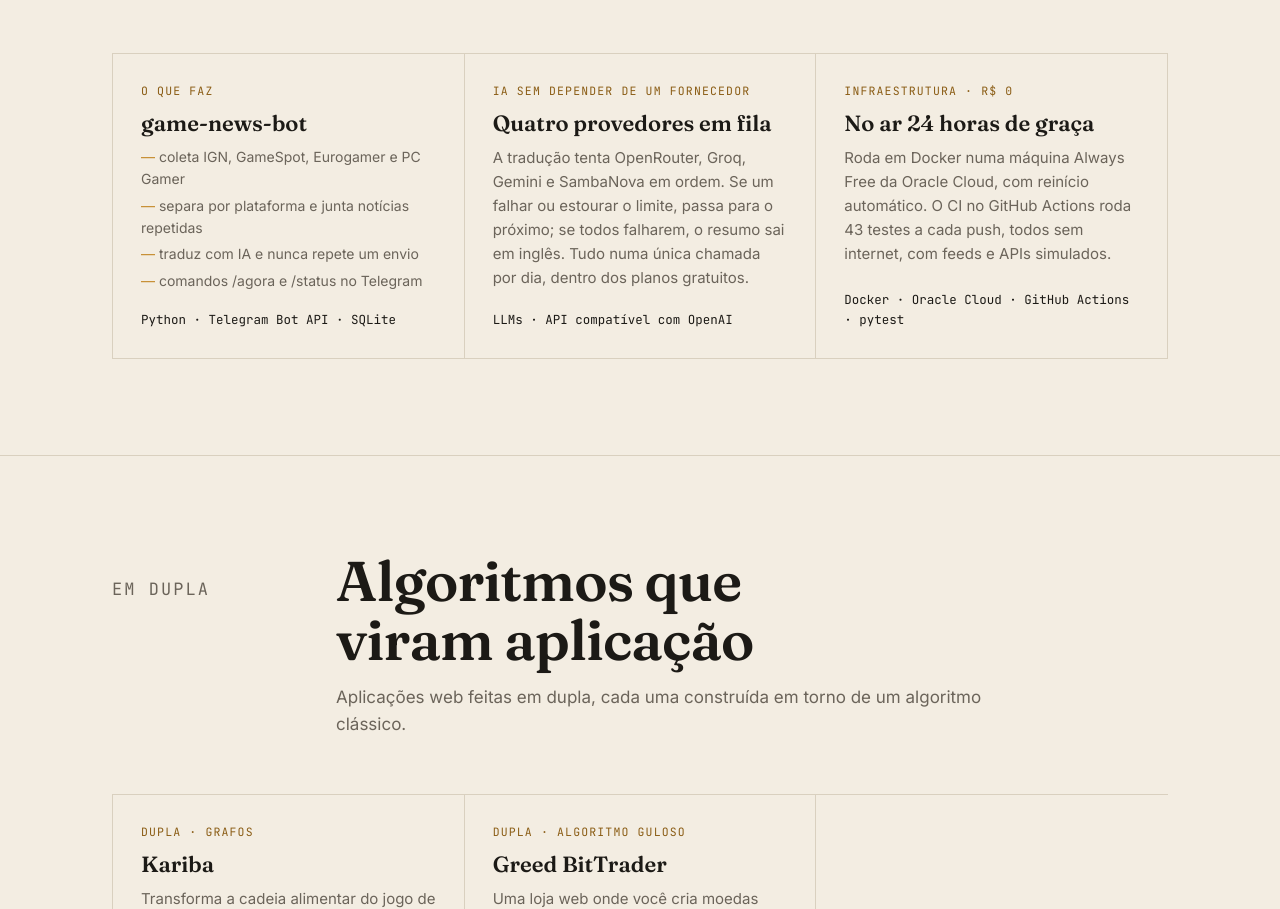
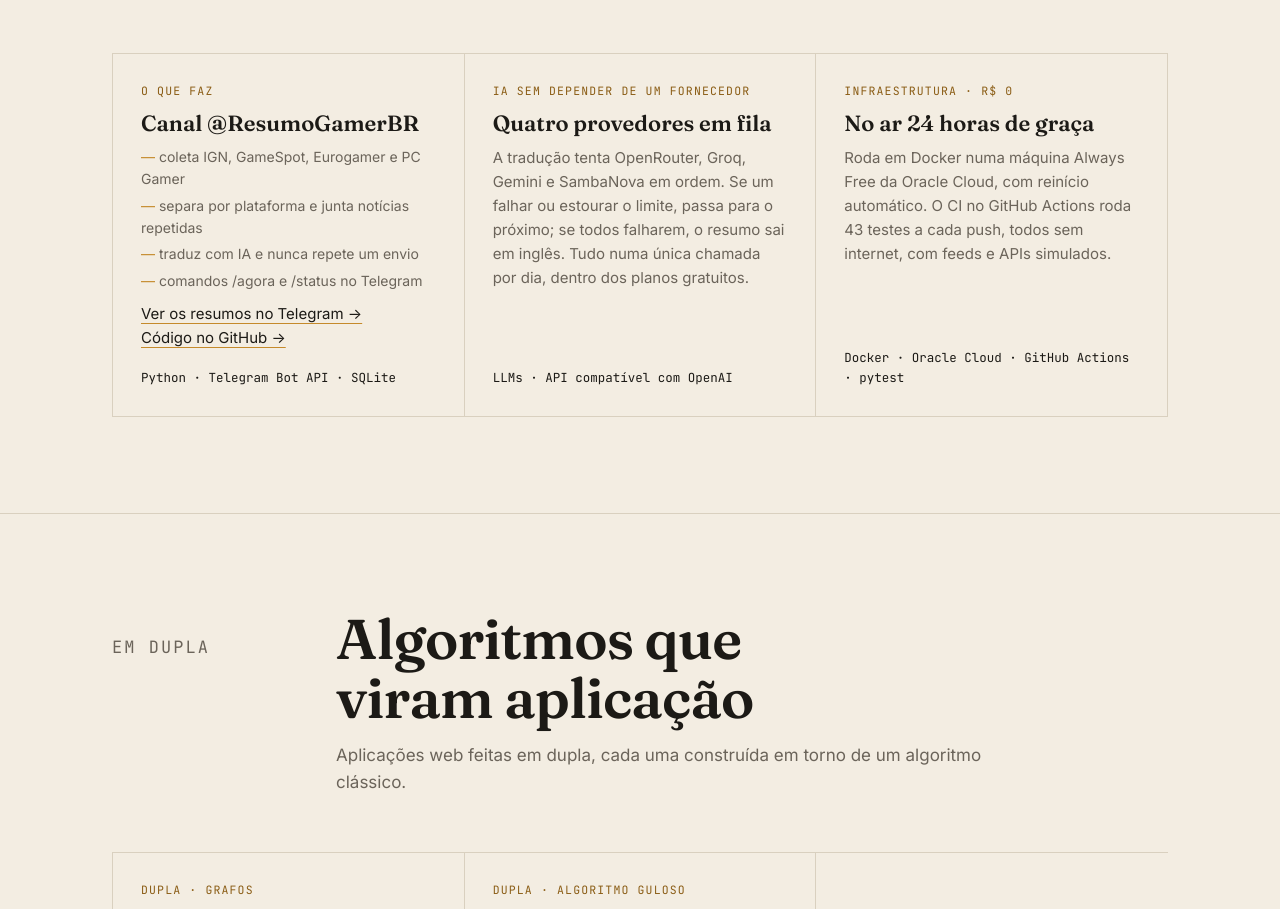
Before and after one commit to Ericklevy/ericklevy.github.io, a plain HTML site: page index.html in a window 1280 px wide. Shown: the part 9284-10193 px from the top of the page. Drawn offline with Linux system fonts and the light colour scheme.

Commit message:
Liga o portfólio ao canal @ResumoGamerBR
Co-Authored-By: Claude Opus 5.5 <noreply@anthropic.com>
Claude-Session: https://claude.ai/code/session_01CxR4VT6RtGcowUtCPwxrRZ

```diff
--- a/index.html
+++ b/index.html
@@ -777,13 +777,14 @@
     <div class="grid">
       <div class="item reveal">
         <div class="kind">O que faz</div>
-        <h4><a href="https://github.com/Ericklevy/game-news-bot">game-news-bot</a></h4>
+        <h4><a href="https://t.me/ResumoGamerBR">Canal @ResumoGamerBR</a></h4>
         <ul>
           <li>coleta IGN, GameSpot, Eurogamer e PC Gamer</li>
           <li>separa por plataforma e junta notícias repetidas</li>
           <li>traduz com IA e nunca repete um envio</li>
           <li>comandos /agora e /status no Telegram</li>
         </ul>
+        <p><a href="https://t.me/ResumoGamerBR">Ver os resumos no Telegram →</a><br><a href="https://github.com/Ericklevy/game-news-bot">Código no GitHub →</a></p>
         <div class="langs">Python · Telegram Bot API · SQLite</div>
       </div>
       <div class="item reveal d1">
```
